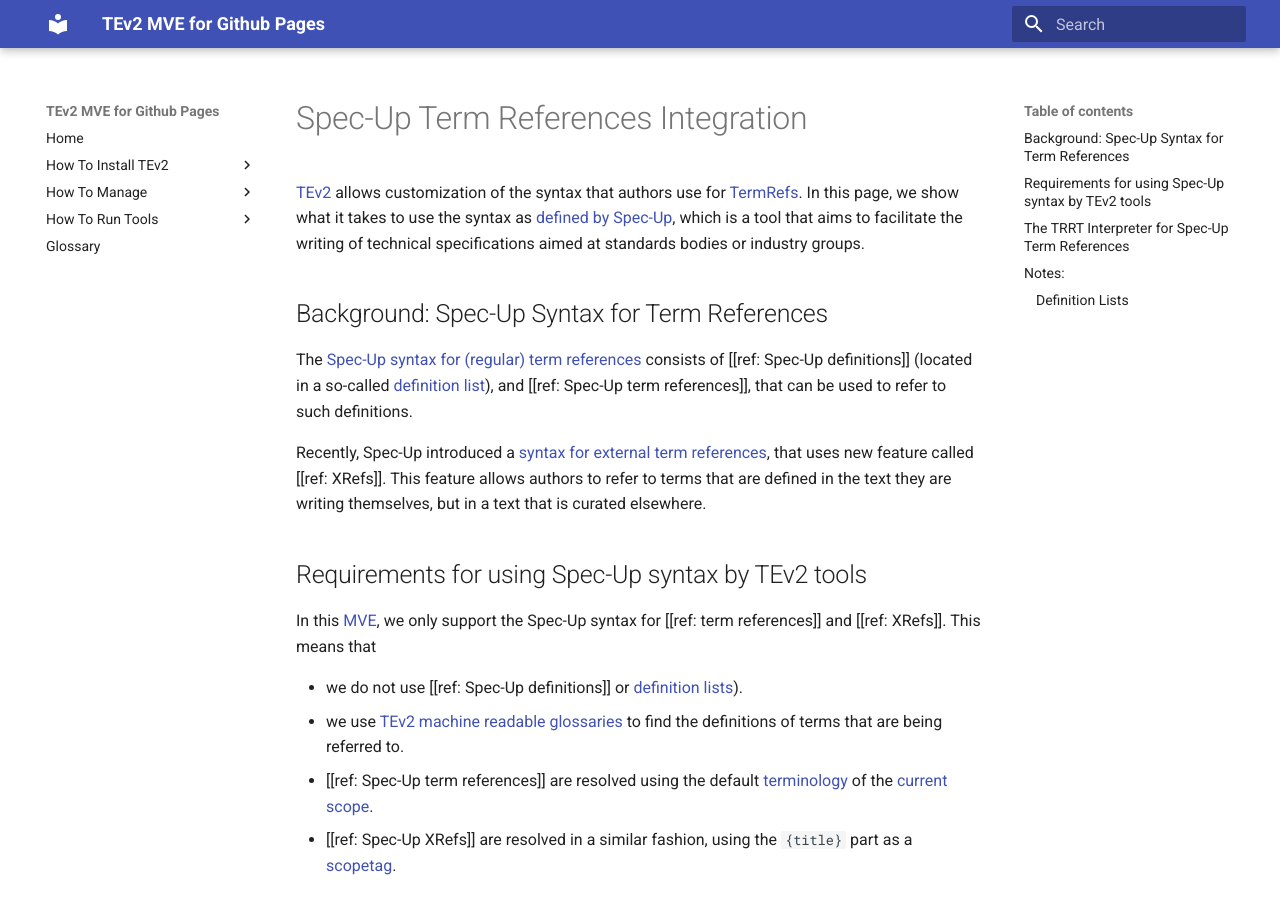
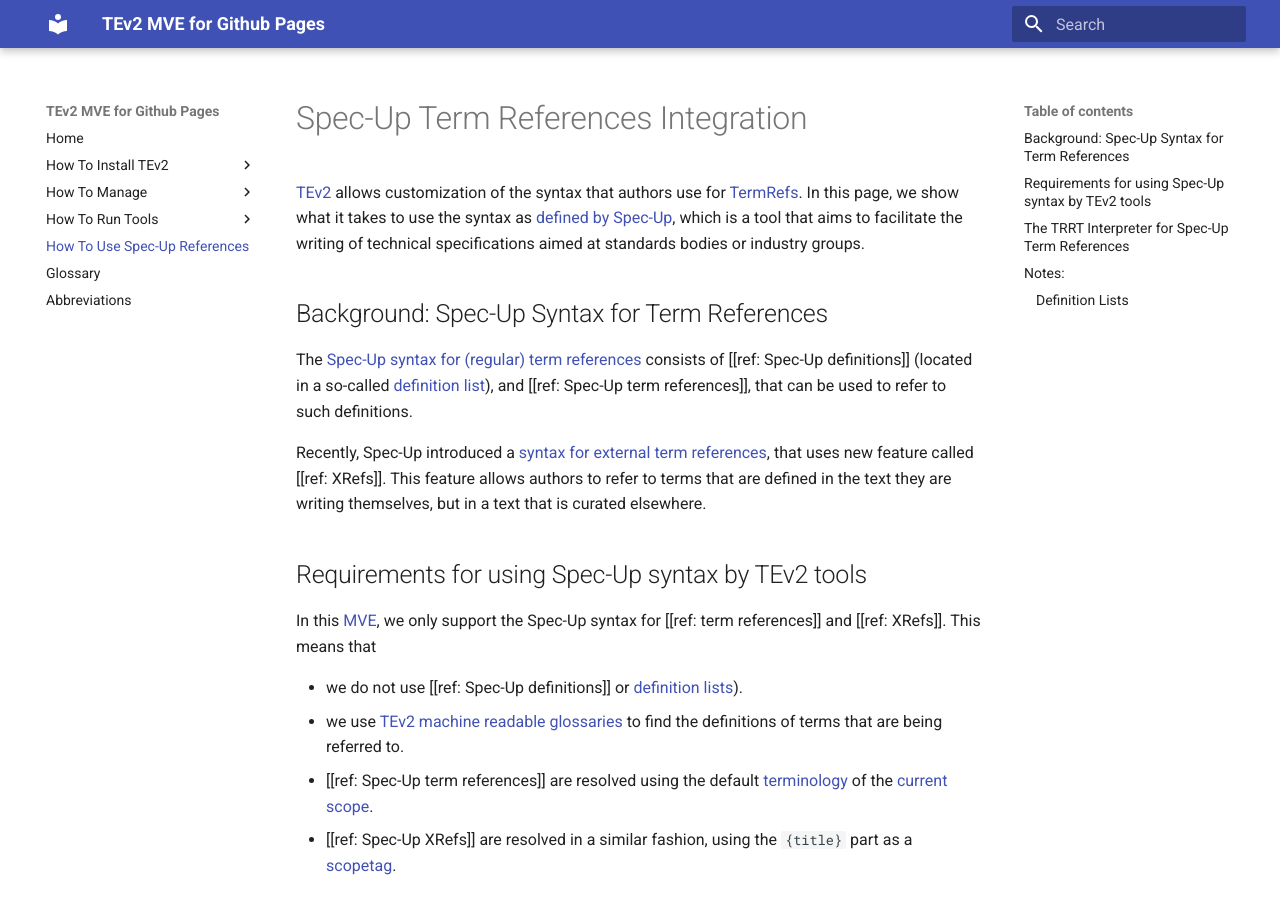
Before and after one commit to tno-terminology-design/tev2-mve, an MkDocs documentation site: the page built from docs/how-to/use-spec-up-term-references.md, in a window 1280 px wide and 900 px high. Built offline with MkDocs 1.6.1 and Material for MkDocs 9.7.7, drawn with Linux system fonts in a browser that asks for light colours.

Commit message:
update MkDocs navigation stuff
Signed-off-by: Rieks <RieksJ@users.noreply.github.com>

```diff
--- a/mkdocs.yml
+++ b/mkdocs.yml
@@ -15,7 +15,9 @@ nav:
     - Generate MRGs: how-to/generate-mrgs.md
     - Import MRGs from elsewhere: how-to/import-mrgs.md
     - Resolve TermRefs: how-to/resolve-termrefs.md
+  - How To Use Spec-Up References: how-to/use-spec-up-term-references.md
   - Glossary: glossary.md
+  - Abbreviations: abbreviations.md
 
 # Assuming your Markdown files are directly in the /docs folder
 docs_dir: docs
```
Also changed, not shown: docs/how-to/use-spec-up-term-references.md (renamed from docs/how-to/spec-up-term-references.md).
